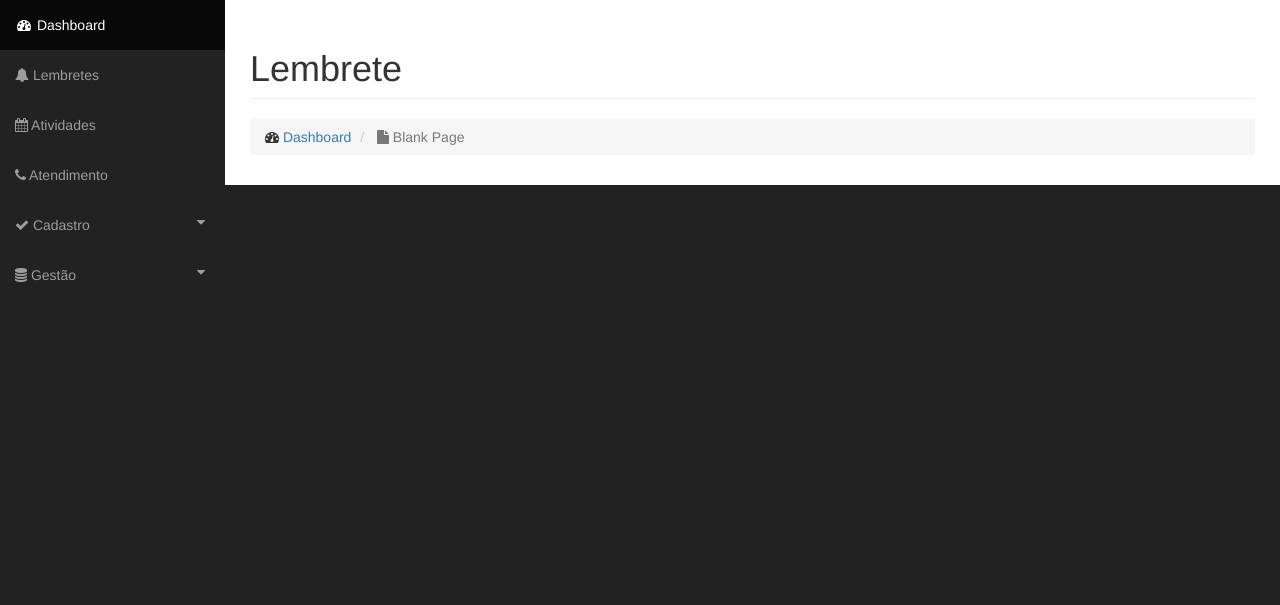
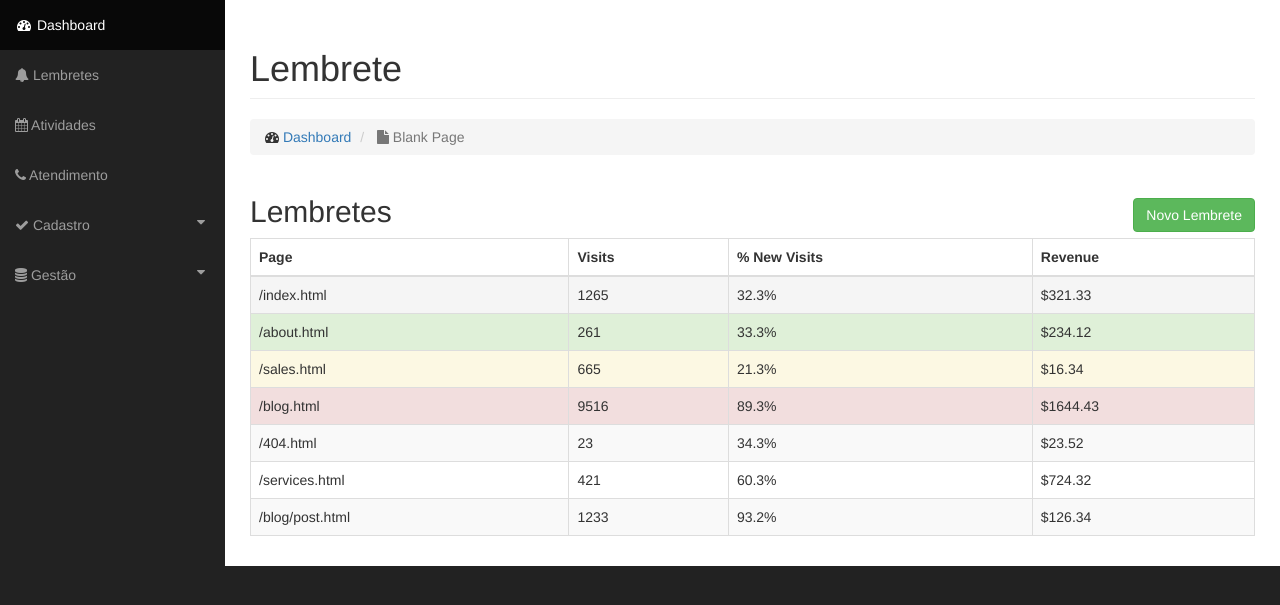
Before and after one commit to Fredrumond/crm-online, a PHP site: page /novo/lembrete.php in a window 1280 px wide. Shown: the part 51-656 px from the top of the page. Run offline with PHP 8.4, Linux system fonts and the light colour scheme; grey boxes labelled with a size stand in for pictures from a placeholder-image service; data that the repository does not hold is empty; some libraries are stand-ins or nearby versions.

Commit message:
[UP] Lembrete

```diff
--- a/novo/lembrete.php
+++ b/novo/lembrete.php
@@ -5,7 +5,71 @@
   $subtitulo = '';
 ?>
 
+<div class="row">
+	<div class="col-lg-12">
+			<h2>Lembretes</h2>
+			<div class="pull-right" style="margin-top: -4rem;">
+				<button type="button" class="btn btn-success" data-toggle="modal" data-target="#novo-lembrete">Novo Lembrete</button>
+				<?php include "view/lembrete/modal-lembrete.php"; ?>
+			</div>
 
+			<div class="table-responsive">
+					<table class="table table-bordered table-hover table-striped">
+							<thead>
+									<tr>
+											<th>Page</th>
+											<th>Visits</th>
+											<th>% New Visits</th>
+											<th>Revenue</th>
+									</tr>
+							</thead>
+							<tbody>
+									<tr class="active">
+											<td>/index.html</td>
+											<td>1265</td>
+											<td>32.3%</td>
+											<td>$321.33</td>
+									</tr>
+									<tr class="success">
+											<td>/about.html</td>
+											<td>261</td>
+											<td>33.3%</td>
+											<td>$234.12</td>
+									</tr>
+									<tr class="warning">
+											<td>/sales.html</td>
+											<td>665</td>
+											<td>21.3%</td>
+											<td>$16.34</td>
+									</tr>
+									<tr class="danger">
+											<td>/blog.html</td>
+											<td>9516</td>
+											<td>89.3%</td>
+											<td>$1644.43</td>
+									</tr>
+									<tr>
+											<td>/404.html</td>
+											<td>23</td>
+											<td>34.3%</td>
+											<td>$23.52</td>
+									</tr>
+									<tr>
+											<td>/services.html</td>
+											<td>421</td>
+											<td>60.3%</td>
+											<td>$724.32</td>
+									</tr>
+									<tr>
+											<td>/blog/post.html</td>
+											<td>1233</td>
+											<td>93.2%</td>
+											<td>$126.34</td>
+									</tr>
+							</tbody>
+					</table>
+			</div>
+</div>
 
 <?php
 	$obContent = ob_get_contents();
--- /dev/null
+++ b/novo/view/lembrete/modal-lembrete.php
@@ -0,0 +1,30 @@
+<div class="modal fade" id="novo-lembrete" tabindex="-1" role="dialog" aria-labelledby="myModalLabel">
+  <div class="modal-dialog" role="document">
+    <div class="modal-content">
+      <div class="modal-header">
+        <button type="button" class="close" data-dismiss="modal" aria-label="Close"><span aria-hidden="true">&times;</span></button>
+        <h4 class="modal-title" id="myModalLabel">Adicionar Lembrete</h4>
+      </div>
+      <div class="modal-body">
+        <form>
+          <div class="form-group">
+            <label for="">Titulo</label>
+            <input type="text" class="form-control" id="" placeholder="">
+          </div>
+          <div class="form-group">
+            <label for="">Data</label>
+            <input type="text" class="form-control" id="" placeholder="">
+          </div>
+          <div class="form-group">
+            <label for="">Informação</label>
+            <input type="text" class="form-control" id="" placeholder="">
+          </div>
+        </form>
+      </div>
+      <div class="modal-footer">
+        <button type="button" class="btn btn-default" data-dismiss="modal">Fechar</button>
+        <button type="button" class="btn btn-success">Salvar</button>
+      </div>
+    </div>
+  </div>
+</div>
```
